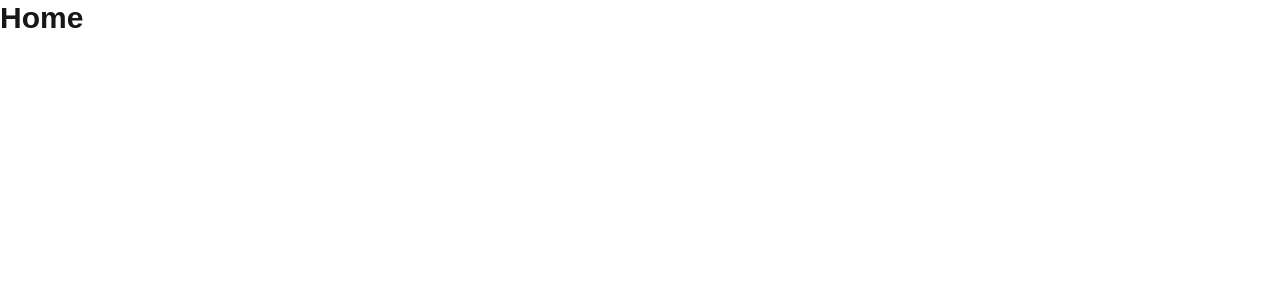
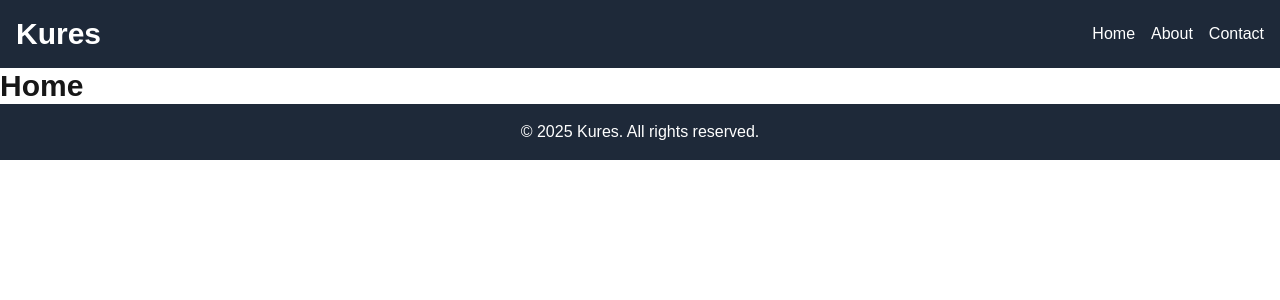
Before and after one commit to Captain-Carl-Larc/kures, a Next.js app: page / in a window 1280 px wide. Shown: the top 300 px of the page. Built offline with nearby package versions, Linux system fonts and the light colour scheme.

Commit message:
bav and footer added in layout

```diff
--- a/app/layout.tsx
+++ b/app/layout.tsx
@@ -27,7 +27,33 @@ export default function RootLayout({
       <body
         className={`${geistSans.variable} ${geistMono.variable} antialiased`}
       >
-        {children}
+        <header>
+          <nav className="flex items-center justify-between p-4 bg-gray-800 text-white">
+            <h1 className="text-3xl font-bold">
+              Kures
+            </h1>
+            <ul className="flex space-x-4">
+              <li>
+                <a href="/">Home</a>
+              </li>
+              <li>
+                <a href="/about">About</a>
+              </li>
+              <li>
+                <a href="/contact">Contact</a>
+              </li>
+            </ul>
+          </nav>
+        </header>
+        <main>
+          {children}
+        </main>
+        <footer className="flex items-center justify-center p-4 bg-gray-800 text-white">
+          <p>
+            &copy; {new Date().getFullYear()} Kures. All rights reserved.
+            <br />
+          </p>
+        </footer>
       </body>
     </html>
   );
```
